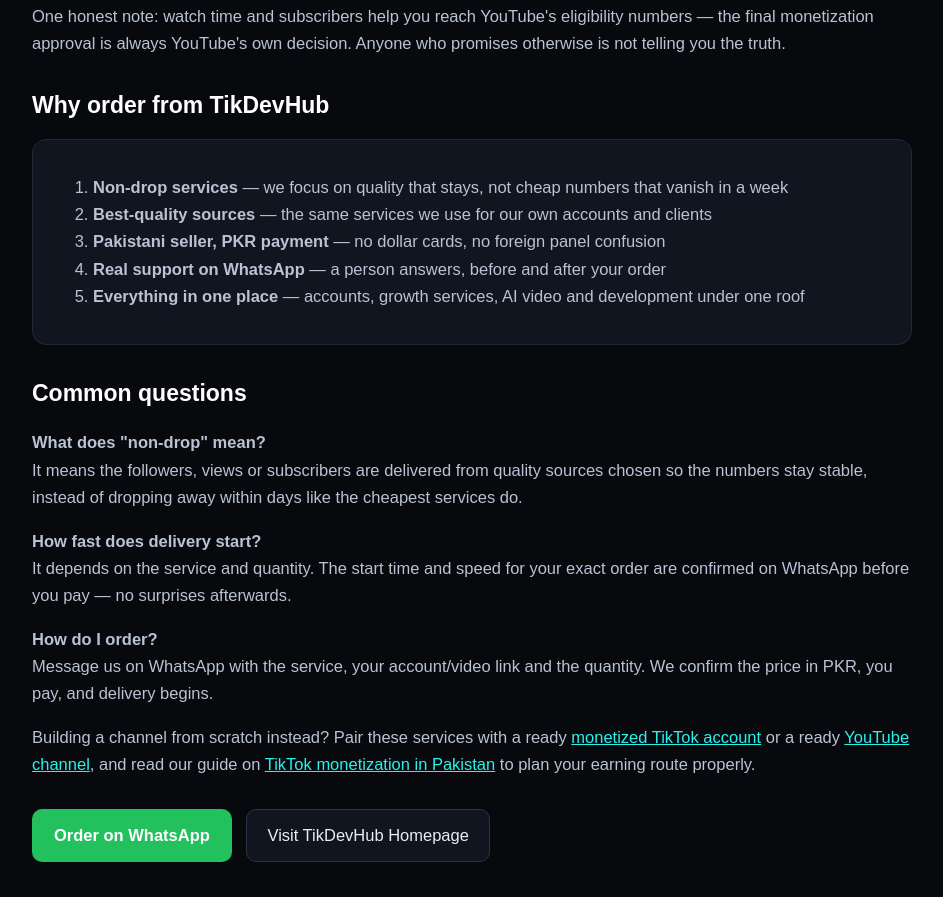
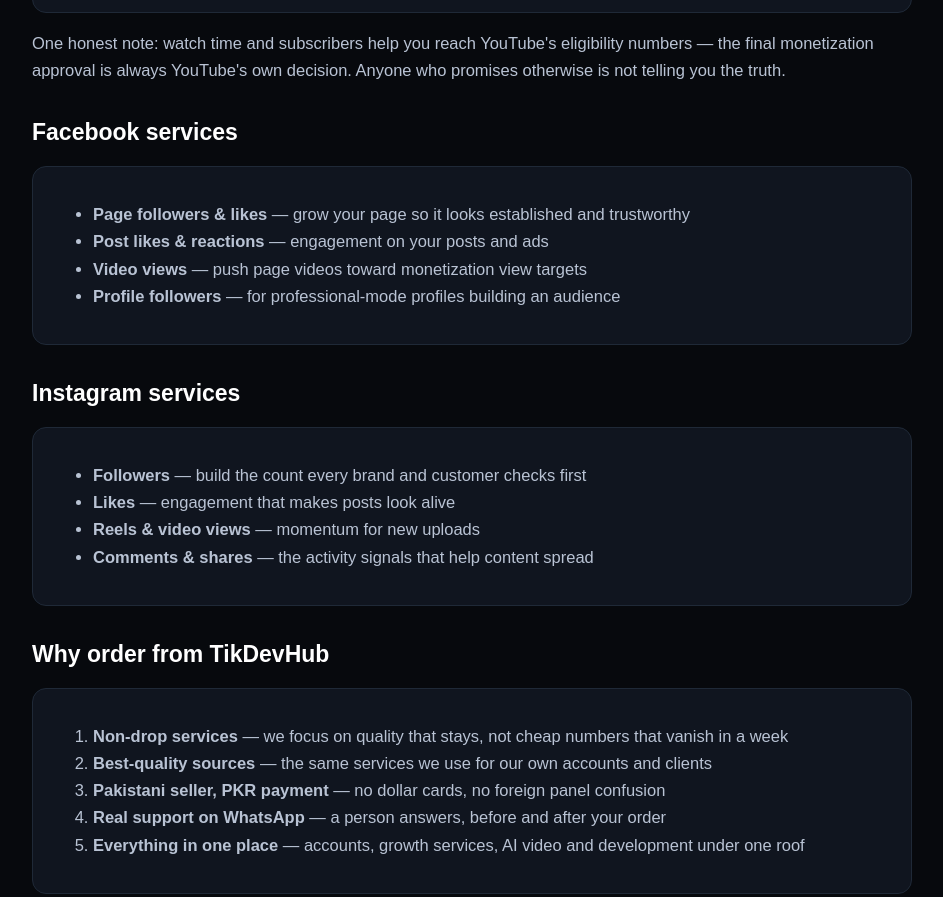
Before and after one commit to tikdevhub/tikdevhub.github.io, a plain HTML site: page smm-services/index.html in a window 1280 px wide. Shown: the part 817-1714 px from the top of the page, without its empty margins (168-1111 px from the left). Drawn offline with Linux system fonts and the light colour scheme.

Commit message:
Extend SMM services to Facebook and Instagram

```diff
--- a/smm-services/index.html
+++ b/smm-services/index.html
@@ -3,18 +3,18 @@
 <head>
 <meta charset="utf-8" />
 <meta name="viewport" content="width=device-width, initial-scale=1" />
-<title>SMM Services: TikTok & YouTube Followers, Views, Watch Time | TikDevHub</title>
-<meta name="description" content="Non-drop SMM services in Pakistan: TikTok followers, views, likes and monetization views; YouTube subscribers, watch time hours and views. Best-quality social media growth services, prices confirmed on WhatsApp." />
+<title>SMM Services: TikTok, YouTube, Facebook & Instagram Growth | TikDevHub</title>
+<meta name="description" content="Non-drop SMM services in Pakistan: TikTok followers, views and monetization views; YouTube subscribers and watch time; Facebook page followers and likes; Instagram followers, likes and views. Best-quality growth services, prices on WhatsApp." />
 <meta name="robots" content="index, follow" />
 <link rel="canonical" href="https://tikdevhub.github.io/smm-services/" />
 <link rel="icon" type="image/svg+xml" href="../favicon.svg" />
 <meta property="og:type" content="website" />
-<meta property="og:title" content="SMM Services: TikTok & YouTube Followers, Views, Watch Time | TikDevHub" />
-<meta property="og:description" content="Non-drop TikTok and YouTube growth services: followers, views, monetization views, subscribers and watch time — from TikDevHub, Pakistan." />
+<meta property="og:title" content="SMM Services: TikTok, YouTube, Facebook & Instagram Growth | TikDevHub" />
+<meta property="og:description" content="Non-drop growth services for TikTok, YouTube, Facebook and Instagram: followers, views, monetization views, subscribers, watch time and likes — from TikDevHub, Pakistan." />
 <meta property="og:url" content="https://tikdevhub.github.io/smm-services/" />
 <meta property="og:image" content="https://tikdevhub.github.io/og-image.png" />
 <meta name="twitter:card" content="summary_large_image" />
-<script type="application/ld+json">{"@context":"https://schema.org","@type":"Service","name":"SMM Services — TikTok & YouTube Growth","url":"https://tikdevhub.github.io/smm-services/","description":"Non-drop SMM services: TikTok followers, views, likes and monetization views; YouTube subscribers, watch time hours and views.","provider":{"@type":"Organization","name":"TikDevHub","email":"fawadkhantiktok001@gmail.com"},"areaServed":"PK"}</script>
+<script type="application/ld+json">{"@context":"https://schema.org","@type":"Service","name":"SMM Services — TikTok, YouTube, Facebook & Instagram Growth","url":"https://tikdevhub.github.io/smm-services/","description":"Non-drop SMM services: TikTok followers, views, likes and monetization views; YouTube subscribers and watch time; Facebook and Instagram followers, likes and views.","provider":{"@type":"Organization","name":"TikDevHub","email":"fawadkhantiktok001@gmail.com"},"areaServed":"PK"}</script>
 <style>
 body{margin:0;background:#07090d;color:#e8edf5;font-family:Arial,Helvetica,sans-serif;line-height:1.65}
 .wrap{max-width:880px;margin:0 auto;padding:28px 20px 60px}
@@ -31,8 +31,8 @@ footer{border-top:1px solid #1f2937;margin-top:40px;padding-top:18px;font-size:1
 <div class="wrap">
 <header><a class="logo" href="../">Tik<span>Dev</span>Hub</a></header>
 <main>
-<h1>SMM Services — TikTok &amp; YouTube Followers, Views, Watch Time &amp; More</h1>
-<p>Growing a new account from zero is slow. Our SMM services give your TikTok and YouTube the numbers they need to get moving — followers, views, likes, subscribers and watch time — with non-drop, best-quality delivery and full support on WhatsApp. Prices are confirmed in chat for the exact service and quantity you want, and payment is in PKR.</p>
+<h1>SMM Services — Followers, Views, Watch Time &amp; More for TikTok, YouTube, Facebook &amp; Instagram</h1>
+<p>Growing a new account from zero is slow. Our SMM services give your TikTok, YouTube, Facebook and Instagram the numbers they need to get moving — followers, views, likes, subscribers and watch time — with non-drop, best-quality delivery and full support on WhatsApp. Prices are confirmed in chat for the exact service and quantity you want, and payment is in PKR.</p>
 <h2>TikTok services</h2>
 <div class="card"><ul>
 <li><strong>Followers</strong> — grow your count so your profile looks established and unlocks features like LIVE</li>
@@ -49,6 +49,20 @@ footer{border-top:1px solid #1f2937;margin-top:40px;padding-top:18px;font-size:1
 <li><strong>Complete monetization support</strong> — subscribers + watch time together for channels close to applying</li>
 </ul></div>
 <p>One honest note: watch time and subscribers help you reach YouTube's eligibility numbers — the final monetization approval is always YouTube's own decision. Anyone who promises otherwise is not telling you the truth.</p>
+<h2>Facebook services</h2>
+<div class="card"><ul>
+<li><strong>Page followers &amp; likes</strong> — grow your page so it looks established and trustworthy</li>
+<li><strong>Post likes &amp; reactions</strong> — engagement on your posts and ads</li>
+<li><strong>Video views</strong> — push page videos toward monetization view targets</li>
+<li><strong>Profile followers</strong> — for professional-mode profiles building an audience</li>
+</ul></div>
+<h2>Instagram services</h2>
+<div class="card"><ul>
+<li><strong>Followers</strong> — build the count every brand and customer checks first</li>
+<li><strong>Likes</strong> — engagement that makes posts look alive</li>
+<li><strong>Reels &amp; video views</strong> — momentum for new uploads</li>
+<li><strong>Comments &amp; shares</strong> — the activity signals that help content spread</li>
+</ul></div>
 <h2>Why order from TikDevHub</h2>
 <div class="card"><ol>
 <li><strong>Non-drop services</strong> — we focus on quality that stays, not cheap numbers that vanish in a week</li>
@@ -61,7 +75,7 @@ footer{border-top:1px solid #1f2937;margin-top:40px;padding-top:18px;font-size:1
 <p><strong>What does "non-drop" mean?</strong><br />It means the followers, views or subscribers are delivered from quality sources chosen so the numbers stay stable, instead of dropping away within days like the cheapest services do.</p>
 <p><strong>How fast does delivery start?</strong><br />It depends on the service and quantity. The start time and speed for your exact order are confirmed on WhatsApp before you pay — no surprises afterwards.</p>
 <p><strong>How do I order?</strong><br />Message us on WhatsApp with the service, your account/video link and the quantity. We confirm the price in PKR, you pay, and delivery begins.</p>
-<p>Building a channel from scratch instead? Pair these services with a ready <a href="../buy-tiktok-accounts/">monetized TikTok account</a> or a ready <a href="../buy-youtube-channels/">YouTube channel</a>, and read our guide on <a href="../blog/tiktok-monetization-in-pakistan/">TikTok monetization in Pakistan</a> to plan your earning route properly.</p>
+<p>Building from scratch instead? Pair these services with a ready <a href="../buy-tiktok-accounts/">monetized TikTok account</a>, a ready <a href="../buy-youtube-channels/">YouTube channel</a> or a ready <a href="../buy-social-media-accounts/">Facebook page or Instagram account</a>, and read our guide on <a href="../blog/tiktok-monetization-in-pakistan/">TikTok monetization in Pakistan</a> to plan your earning route properly.</p>
 <p><a class="btn" href="https://wa.me/923416239858?text=Hi%20TikDevHub!%20I%20am%20interested%20in:%20SMM%20Services%20(TikTok%20/%20YouTube)" target="_blank" rel="noopener">Order on WhatsApp</a>
 <a class="btn2" href="../">Visit TikDevHub Homepage</a></p>
 </main>
```
